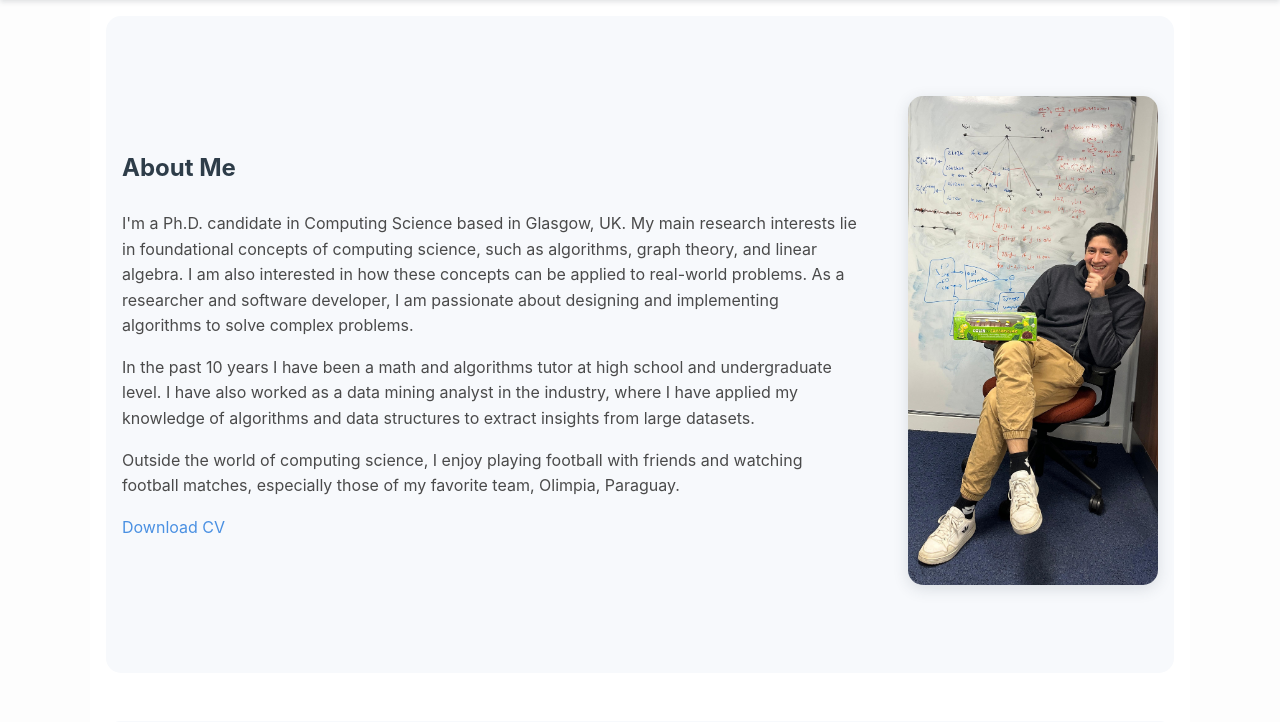
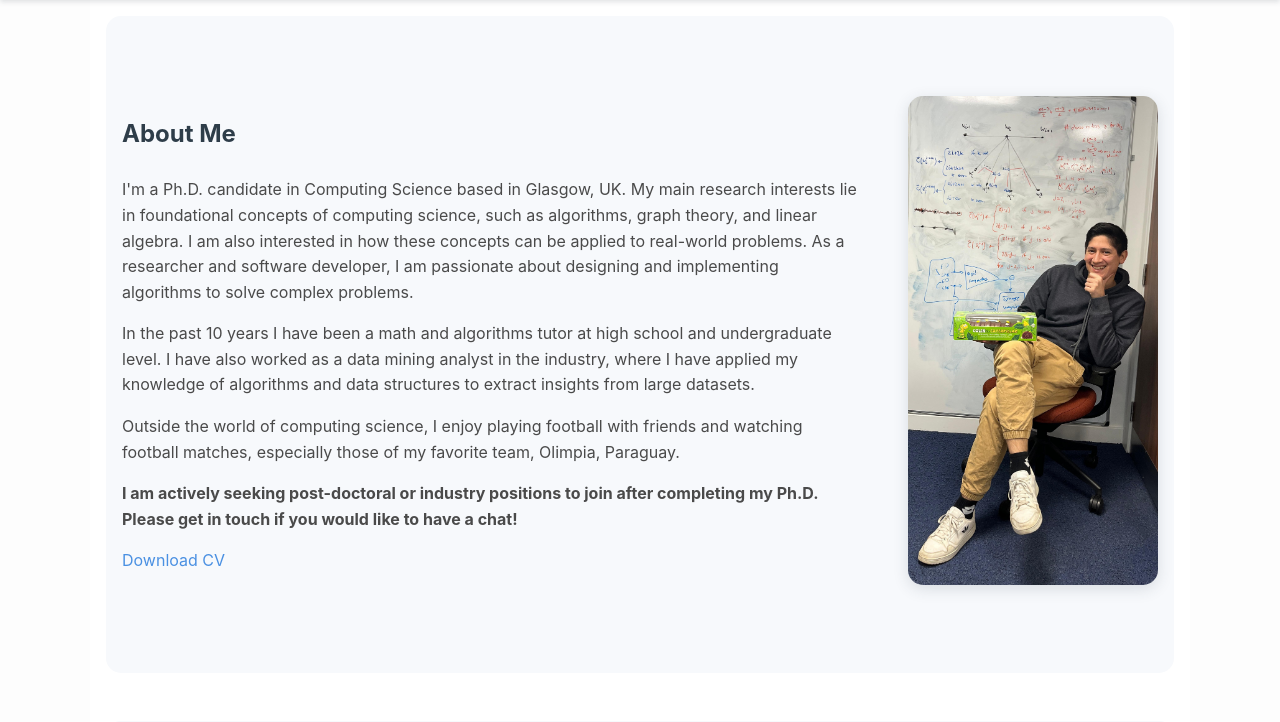
Before and after one commit to mendoza95/fabricio-webpage, a Flask app: page /en/ in a window 1280 px wide. Shown: the part 80-802 px from the top of the page. Run offline with Flask 3, Linux system fonts and the light colour scheme.

Commit message:
feat: Integrate Google Analytics and update job-seeking text

```diff
--- a/data/en.json
+++ b/data/en.json
@@ -4,7 +4,8 @@
         "intro": [
             "I'm a Ph.D. candidate in Computing Science based in Glasgow, UK. My main research interests lie in foundational concepts of computing science, such as algorithms, graph theory, and linear algebra. I am also interested in how these concepts can be applied to real-world problems. As a researcher and software developer, I am passionate about designing and implementing algorithms to solve complex problems.",
             "In the past 10 years I have been a math and algorithms tutor at high school and undergraduate level. I have also worked as a data mining analyst in the industry, where I have applied my knowledge of algorithms and data structures to extract insights from large datasets.",
-            "Outside the world of computing science, I enjoy playing football with friends and watching football matches, especially those of my favorite team, Olimpia, Paraguay."
+            "Outside the world of computing science, I enjoy playing football with friends and watching football matches, especially those of my favorite team, Olimpia, Paraguay.",
+            "<b>I am actively seeking post-doctoral or industry positions to join after completing my Ph.D. Please get in touch if you would like to have a chat!</b>"
         ],
         "cv_button": "Download CV",
         "cv_filename": "cv.pdf",
--- a/data/es.json
+++ b/data/es.json
@@ -4,7 +4,8 @@
         "intro": [
             "Soy un candidato a Doctor en Ciencias de la Computación en Glasgow, Reino Unido. Mis principales intereses de investigación se centran en conceptos fundamentales de las ciencias de la computación, como algoritmos, teoría de grafos y álgebra lineal. También me interesa cómo estos conceptos pueden aplicarse a problemas del mundo real. Como investigador y desarrollador de software, me apasiona diseñar e implementar algoritmos para resolver problemas complejos.",
             "En los últimos 10 años he sido tutor de matemáticas y algoritmos a nivel de secundaria y pregrado. También he trabajado como analista de minería de datos en la industria, donde he aplicado mis conocimientos de algoritmos y estructuras de datos para extraer información de grandes conjuntos de datos.",
-            "Fuera del mundo de las ciencias de la computación, disfruto jugar al fútbol con amigos y ver partidos de fútbol, especialmente los de mi equipo favorito, Olimpia, de Paraguay."
+            "Fuera del mundo de las ciencias de la computación, disfruto jugar al fútbol con amigos y ver partidos de fútbol, especialmente los de mi equipo favorito, Olimpia, de Paraguay.",
+            "<b>Estoy buscando activamente posiciones post-doctorales o en la industria para incorporarme después de completar mi doctorado. ¡No dudes en contactarme si te gustaría que charlemos!</b>"
         ],
         "cv_button": "Descargar CV",
         "cv_filename": "cv.pdf",
--- a/templates/base.html
+++ b/templates/base.html
@@ -7,6 +7,17 @@
     <title>{% block title %}Fabricio Mendoza{% endblock %}</title>
     <link rel="stylesheet" href="{{ url_for('static', filename='style.css') }}">
     <link rel="stylesheet" href="{{ url_for('pygments_css') }}">
+
+    <!-- Google tag (gtag.js) - Replace G-XXXXXXXXXX with your Measurement ID -->
+    <script async src="https://www.googletagmanager.com/gtag/js?id=G-1E599ESVL3"></script>
+    <script>
+      window.dataLayer = window.dataLayer || [];
+      function gtag(){dataLayer.push(arguments);}
+      gtag('js', new Date());
+
+      gtag('config', 'G-1E599ESVL3');
+    </script>
+
 </head>
 <body>
 
--- a/templates/index.html
+++ b/templates/index.html
@@ -8,7 +8,7 @@
                 {# The "About Me" title now serves as the main heading for this section #}
                 <h1 class="section-title about-merged-title">{{ about.title }}</h1>
                 {% for paragraph in about.intro %}
-                    <p>{{ paragraph }}</p>
+                    <p>{{ paragraph | safe }}</p>
                 {% endfor %}
                 <a href="{{ url_for('generate_cv_pdf', lang=lang) }}" class="button" target="_blank" rel="noopener noreferrer">{{ about.cv_button }}</a>
             </div>
```
